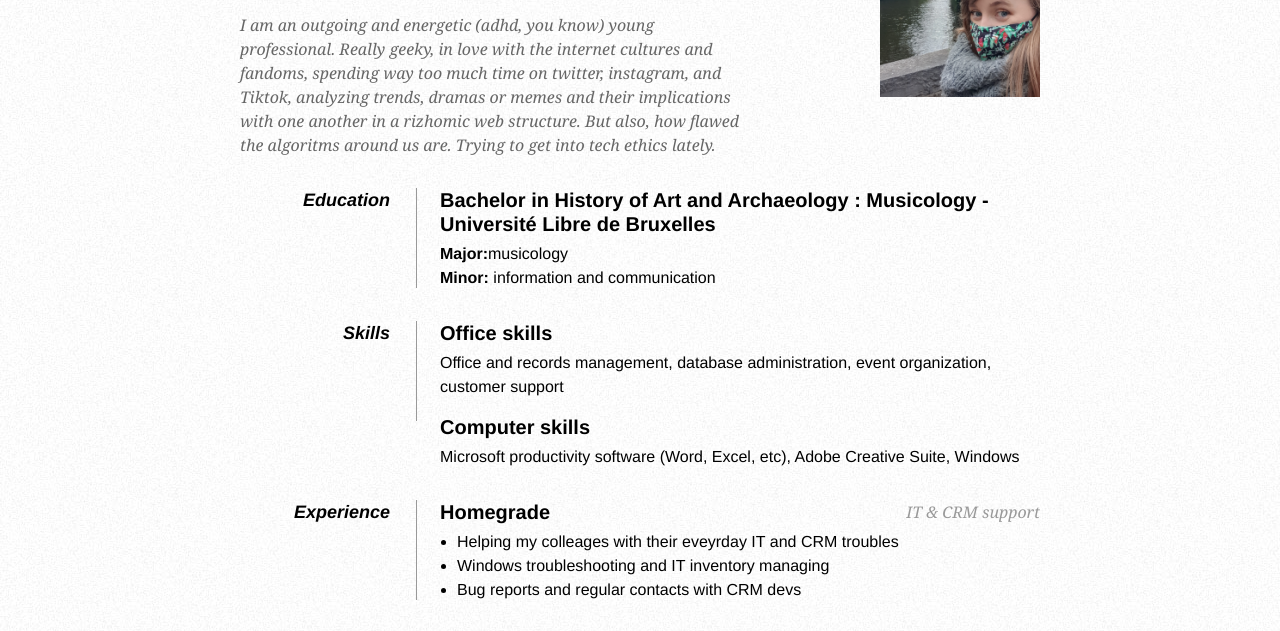
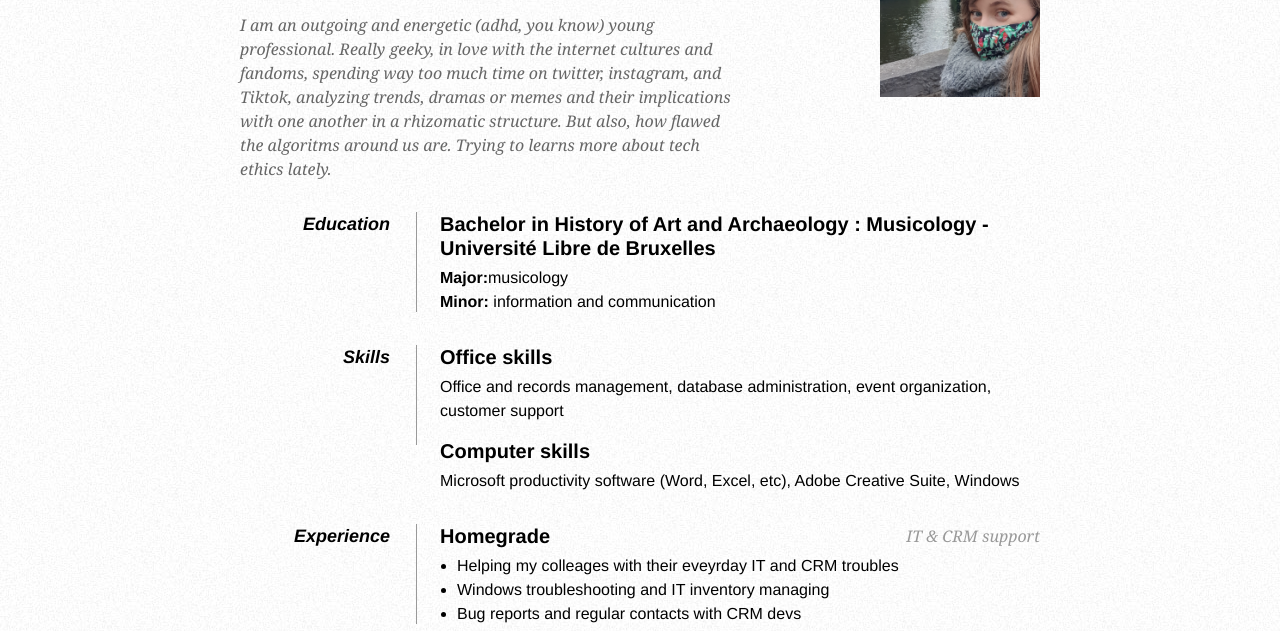
Before and after one commit to LordTubbington/LordTubbington.github.io, a plain HTML site: page index.html in a window 1280 px wide. Shown: the part 148-779 px from the top of the page. Drawn offline with Linux system fonts and the light colour scheme.

Commit message:
Update index.html

```diff
--- a/index.html
+++ b/index.html
@@ -52,8 +52,8 @@
                 I am an outgoing and energetic (adhd, you know) young professional. Really geeky,
                  in love with the internet cultures and fandoms, spending way too much time on twitter,
                  instagram, and Tiktok, analyzing trends, dramas or memes and their implications with one another
-                 in a rizhomic web structure. But also, how flawed the algoritms around us are. Trying to get
-                 into tech ethics lately.
+                 in a rhizomatic structure. But also, how flawed the algoritms around us are. Trying to learns more
+                 about tech ethics lately.
             </p>
         </div>
 
```
